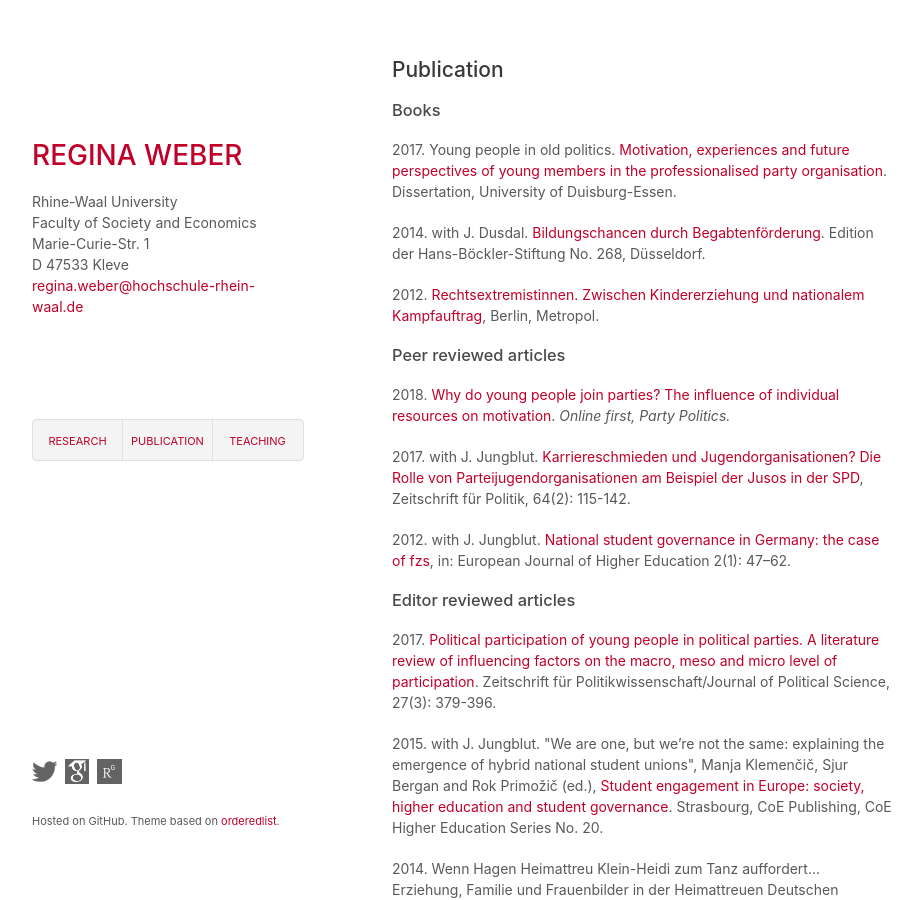
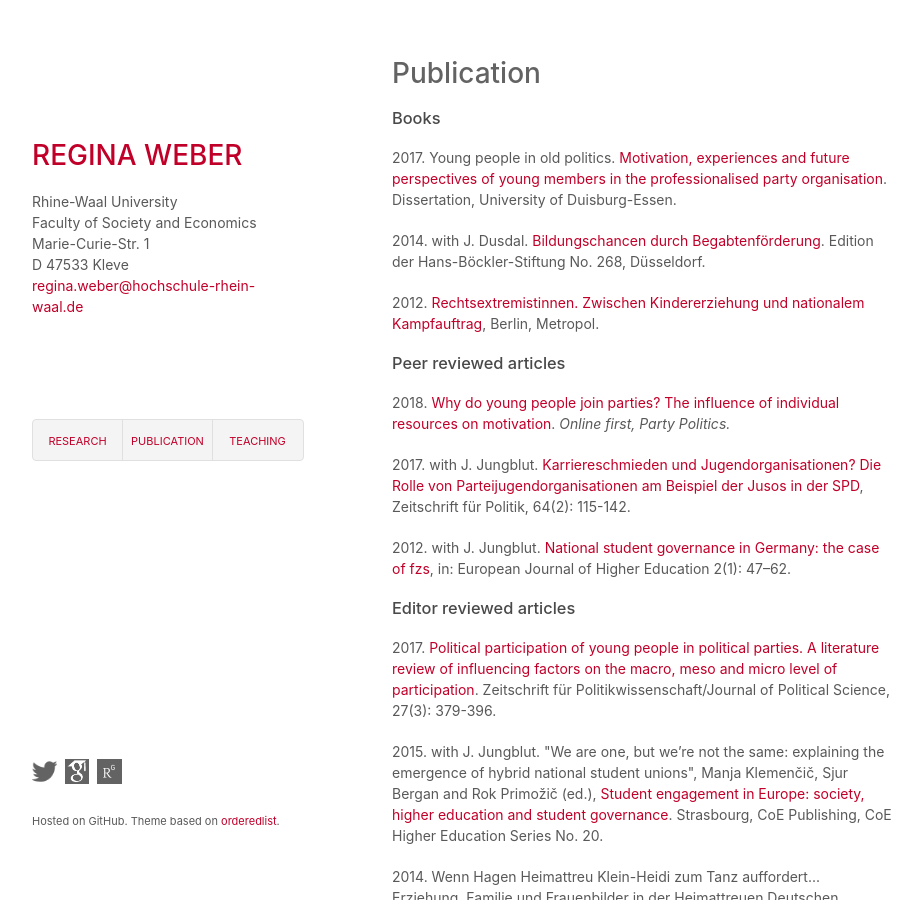
Before and after one commit to robertocabreratapia/robertocabreratapia.github.io, a Jekyll site: the page built from publication.html, in a window 1280 px wide and 900 px high. Shown: the whole window, without its empty margins (178-1100 px from the left). Built offline with Jekyll 4.4.1, drawn with Linux system fonts in a browser that asks for light colours.

```diff
--- a/publication.html
+++ b/publication.html
@@ -1,7 +1,7 @@
 ---
 layout: default
 ---
-<h2>Publication</h2>
+<h1>Publication</h1>
 <h3>Books</h3>
  <p>2017. Young people in old politics. <a href="http://duepublico.uni-duisburg-essen.de/servlets/DerivateServlet/Derivate-43836/WeberRegina_Diss.pdf">Motivation, experiences and future perspectives of young members in the professionalised party organisation</a>. Dissertation, University of Duisburg-Essen.</p>
  <p>2014. with J. Dusdal. <a href="https://www.boeckler.de/pdf/p_edition_hbs_268.pdf">Bildungschancen durch Begabtenförderung</a>. Edition der Hans-Böckler-Stiftung No. 268, Düsseldorf.</p>
```
